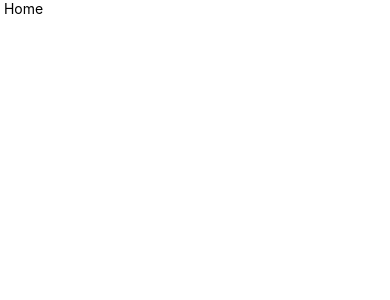
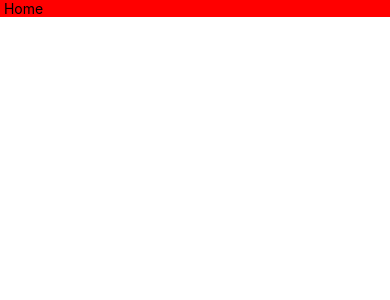
Before and after one commit to naveed-rana/lets-find, a React Native app in the folder Frontend/: screen / in a window 390 px wide. Shown: the top 300 px of the page. Built offline with nearby package versions, Linux system fonts and the light colour scheme.

Commit message:
login branch initial commit

```diff
--- a/Frontend/src/screens/HomeScreen.js
+++ b/Frontend/src/screens/HomeScreen.js
@@ -18,5 +18,6 @@ var styles = StyleSheet.create({
     //   flex: 1,
       alignItems: 'center',
       justifyContent: 'center',
+      backgroundColor: 'red',
     }
   });
```
Also changed, not shown: Frontend/src/screens/SplashScreen.js (+7 -1 lines).
